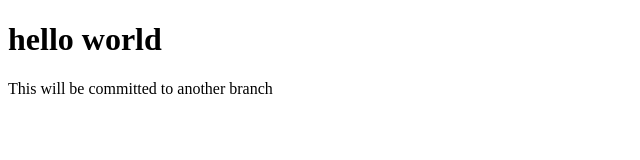
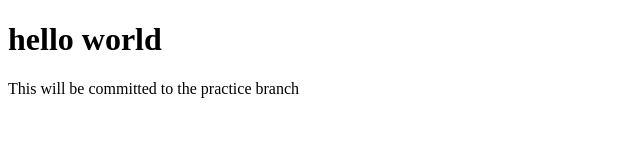
Before and after one commit to Nel-r/Training, a plain HTML site: page Index.html in a window 1280 px wide. Shown: the full height of the page, 0-640 px from the left. Drawn offline with Linux system fonts and the light colour scheme.

Commit message:
a checkin to practice branch

```diff
--- a/Index.html
+++ b/Index.html
@@ -9,7 +9,7 @@
 		<h1>hello world</h1>
 	</header>
 	<main>
-		<p>This will be committed to another branch</p>
+		<p>This will be committed to the practice branch</p>
 	</main>
 	<footer>
 
```
